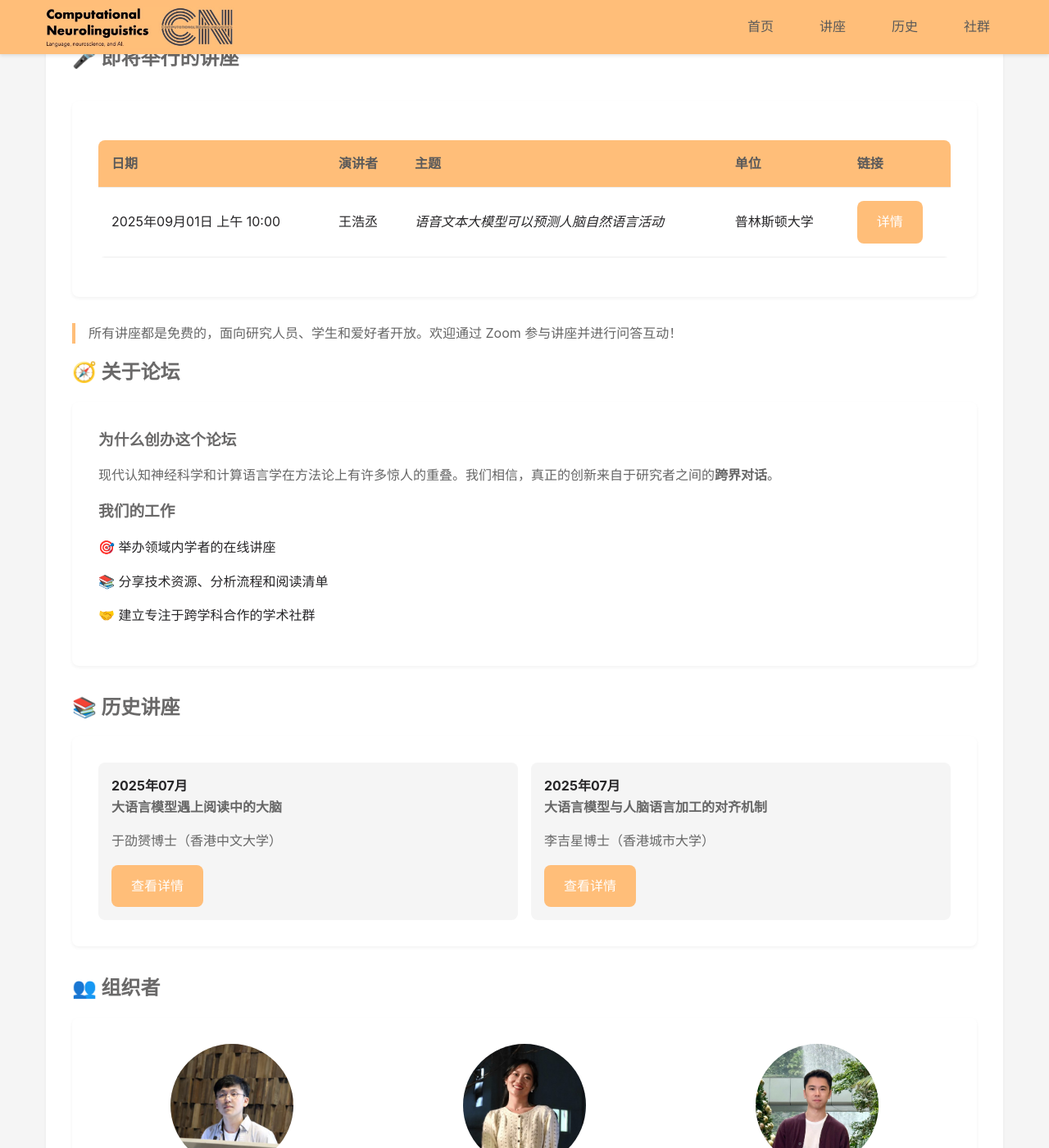
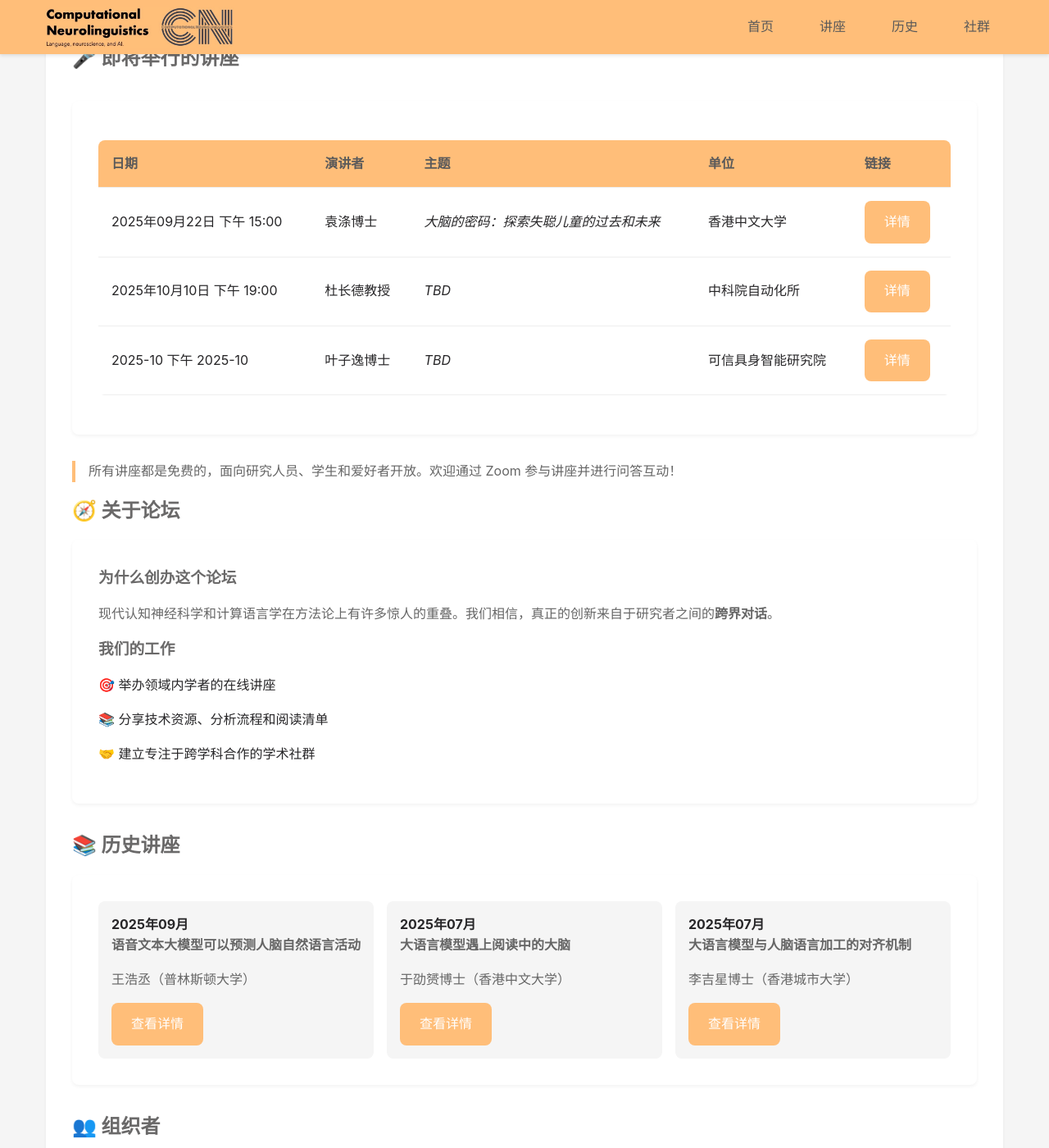
Before and after one commit to xufengduan/Computational-Neurolinguistics-Forum, a Jekyll site: the page built from README.md, in a window 1280 px wide and 1400 px high, scrolled down 260 px. Shown: the whole window at 82% size. Built offline with Jekyll 4.4.1, drawn with Linux system fonts in a browser that asks for light colours.

Commit message:
更新王浩丞讲座状态为“已结束”，添加视频链接和密码信息，同时新增袁涤博士和杜长德教授，叶子逸教授的讲座信息。

```diff
--- a/_data/events.yml
+++ b/_data/events.yml
@@ -49,7 +49,7 @@ events:
     institution: 普林斯顿大学
     permalink: 2025-09-Wang-Haocheng
     photo: haocheng.jpg
-    status: active
+    status: past
     zoom_link: https://cuhk.zoom.us/j/95891053788?pwd=lWyxDJW0hy9Bkjaubfo9pmUz9qUh7h.1
     zoom_id: 958 9105 3788
     zoom_password: 213165
@@ -62,3 +62,59 @@ events:
       2. 问答环节
     resources: |
       - [预读论文](https://doi.org/10.1038/s41562-025-02105-9)
+    video_link: https://cuhk.zoom.us/rec/share/vfaBzPo69e3rI8OR04gSoDJQdV_FmyiUDrW6HmVjpraSkGttBTX3eOA30lqlEv2P.eTu93Xy9vLqWPF9a
+    video_password: Lc@B5.x^
+
+  - date: 2025-09-22 15:00
+    speaker: 袁涤博士
+    title: 大脑的密码：探索失聪儿童的过去和未来
+    institution: 香港中文大学
+    permalink: 2025-09-Yuan-Di
+    photo: di.png
+    status: active
+    zoom_link: https://cuhk.zoom.us/j/95891053788?pwd=lWyxDJW0hy9Bkjaubfo9pmUz9qUh7h.1
+    zoom_id: 958 9105 3788
+    zoom_password: 213165
+    abstract: |
+      人脑与行为是相互协调且动态发展的。大脑的结构和功能受到个体行为的影响，反之又作为神经基础支持个体的行为发展。大脑与行为之间的这种关系表现在所有年龄层以及语言、情感和认知等各个领域。儿童的大脑具有高度的可塑性，他们的经历对大脑发育产生显著的影响，进而又支持他们的行为成长。这种可塑性对儿童发展是一把双刃剑——充足的环境支持可加速儿童的发展步伐，而缺乏支持则可能导致儿童的发展迟缓，甚至呈现出永久性的损害。 听障儿童因为缺乏声音刺激的输入，他们的口语发展也受到负面影响。尽管已采取助听器和人工耳蜗植入等干预措施，许多听障儿童仍然在语言发展上出现迟缓，且在预后效果上表现出巨大的个体差异。本系列研究从神经基础出发，深入探讨重度及极重度听障儿童的听觉与口语发展，旨在探索早期听力经验如何影响听障儿童的皮层结构，以及大脑如何支持后续的口语发展。两项横断面研究的结果显示，听觉输入的质与量在保护听障儿童初级听觉皮层方面扮演了关键的角色。此外，残存听力可调节助听器干预对听觉皮层的影响。基于以上结果，听力经验可以塑造大脑结构，脑部解剖结构或许可以作为各种因素调节的总和，从而成为预测人工耳蜗植入术后结果的客观特征。随后的纵向追踪研究证明，在预测儿童植入耳蜗后的口语发展方面，神经特征优于临床行为特征。支持口语发展的大脑区域在预测口语能力从短期到长期的变化中，显示出由低级到高级，由单一模态到多模态的动态神经基础。通过了解大脑的可塑性在连接听障儿童过往经验与未来发展中的角色，将可绘制个体的发展轨迹，并提供个性化的治疗方案，从而提高听障儿童的生活质量
+    bio: |
+      袁涤于2025自香港中文大学心理学系取得博士学位。她的研究聚焦于神经可塑性同个体经历之间的内在关联。她结合行为学与神经影像技术，从单脑与多脑这两个视角探究健康人群与患病群体（如听力障碍儿童）在语言交流与社交互动过程中的神经机制。其研究成果发表于Human Brain Mapping, Cerebral Cortex, Brain and Language, American Journal of Audiology等期刊。
+    outline: |
+      1. 讲座内容
+      2. 问答环节
+    resources: |
+      - [预读论文 1](https://doi.org/10.1044/2023_AJA-22-00172)
+      - [预读论文 2](https://doi.org/10.1093/cercor/bhae145)
+      - [预读论文 3](https://doi.org/10.1044/2024_AJA-24-00139)
+      - [预读论文 4](https://doi.org/10.31219/osf.io/fvsjz)
+
+  - date: 2025-10-10 19:00
+    speaker: 杜长德教授
+    title: TBD
+    institution: 中科院自动化所
+    permalink: 2025-10-Du-Changde
+    status: active
+    zoom_link: https://cuhk.zoom.us/j/95891053788?pwd=lWyxDJW0hy9Bkjaubfo9pmUz9qUh7h.1
+    zoom_id: 958 9105 3788
+    zoom_password: 213165
+    abstract: |
+      TBD
+    bio: |
+      TBD
+
+  - date: 2025-10
+    speaker: 叶子逸博士
+    title: TBD
+    institution: 可信具身智能研究院
+    permalink: 2025-10-Ye-Zianyi
+    status: active
+    zoom_link: https://cuhk.zoom.us/j/95891053788?pwd=lWyxDJW0hy9Bkjaubfo9pmUz9qUh7h.1
+    zoom_id: 958 9105 3788
+    zoom_password: 213165
+    abstract: |
+      TBD
+    bio: |
+      TBD
+    outline: |
+      1. 讲座内容
+      2. 问答环节
--- /dev/null
+++ b/events/2025-09-Yuan-Di/index.md
@@ -0,0 +1,72 @@
+---
+layout: event
+title: 大脑的密码：探索失聪儿童的过去和未来
+speaker: 袁涤博士
+institution: 香港中文大学
+date: 2025-09-22 15:00
+permalink: /events/2025-09-Yuan-Di/
+zoom_link: |
+  https://cuhk.zoom.us/j/95891053788?pwd=lWyxDJW0hy9Bkjaubfo9pmUz9qUh7h.1
+abstract: |
+  人脑与行为是相互协调且动态发展的。大脑的结构和功能受到个体行为的影响，反之又作为神经基础支持个体的行为发展。大脑与行为之间的这种关系表现在所有年龄层以及语言、情感和认知等各个领域。儿童的大脑具有高度的可塑性，他们的经历对大脑发育产生显著的影响，进而又支持他们的行为成长。这种可塑性对儿童发展是一把双刃剑——充足的环境支持可加速儿童的发展步伐，而缺乏支持则可能导致儿童的发展迟缓，甚至呈现出永久性的损害。 听障儿童因为缺乏声音刺激的输入，他们的口语发展也受到负面影响。尽管已采取助听器和人工耳蜗植入等干预措施，许多听障儿童仍然在语言发展上出现迟缓，且在预后效果上表现出巨大的个体差异。本系列研究从神经基础出发，深入探讨重度及极重度听障儿童的听觉与口语发展，旨在探索早期听力经验如何影响听障儿童的皮层结构，以及大脑如何支持后续的口语发展。两项横断面研究的结果显示，听觉输入的质与量在保护听障儿童初级听觉皮层方面扮演了关键的角色。此外，残存听力可调节助听器干预对听觉皮层的影响。基于以上结果，听力经验可以塑造大脑结构，脑部解剖结构或许可以作为各种因素调节的总和，从而成为预测人工耳蜗植入术后结果的客观特征。随后的纵向追踪研究证明，在预测儿童植入耳蜗后的口语发展方面，神经特征优于临床行为特征。支持口语发展的大脑区域在预测口语能力从短期到长期的变化中，显示出由低级到高级，由单一模态到多模态的动态神经基础。通过了解大脑的可塑性在连接听障儿童过往经验与未来发展中的角色，将可绘制个体的发展轨迹，并提供个性化的治疗方案，从而提高听障儿童的生活质量
+
+bio: |
+  袁涤于2025自香港中文大学心理学系取得博士学位。她的研究聚焦于神经可塑性同个体经历之间的内在关联。她结合行为学与神经影像技术，从单脑与多脑这两个视角探究健康人群与患病群体（如听力障碍儿童）在语言交流与社交互动过程中的神经机制。其研究成果发表于Human Brain Mapping, Cerebral Cortex, Brain and Language, American Journal of Audiology等期刊。
+
+outline: |
+  1. 讲座内容
+  2. 问答环节
+
+resources: |
+  - [预读论文 1](https://doi.org/10.1044/2023_AJA-22-00172)
+  - [预读论文 2](https://doi.org/10.1093/cercor/bhae145)
+  - [预读论文 3](https://doi.org/10.1044/2024_AJA-24-00139)
+  - [预读论文 4](https://doi.org/10.31219/osf.io/fvsjz)
+
+zoom_id: 958 9105 3788
+zoom_password: 213165
+status: active
+photo: di.png
+---
+
+## 讲座简介
+
+{% if page.abstract %}
+{{ page.abstract }}
+{% else %}
+本次讲座将探讨{{ page.title }}。具体内容即将更新。
+{% endif %}
+
+## 演讲者简介
+
+{% if page.bio %}
+{{ page.bio }}
+{% else %}
+{{ page.speaker }}是{{ page.institution }}的研究人员。
+{% endif %}
+
+## 参与方式
+
+- 时间：{{ page.date | date: "%Y年%m月%d日" }} {% assign hour = page.date | date: "%H" | plus: 0 %}{% if hour < 12 %}上午{% else %}下午{% endif %} {{ page.date | date: "%H:%M" }}（北京时间）
+- 平台：Zoom
+- 语言：中文
+
+## 讲座大纲
+
+{% if page.outline %}
+{{ page.outline }}
+{% else %}
+1. 引言
+2. 主要内容
+3. 讨论
+4. 问答环节
+{% endif %}
+
+## 相关资源
+
+{% if page.resources %}
+{{ page.resources }}
+{% else %}
+- 预读材料即将更新
+- 讲座回放将在讲座结束后提供
+{% endif %}
--- /dev/null
+++ b/events/2025-10-Du-Changde/index.md
@@ -0,0 +1,61 @@
+---
+layout: event
+title: TBD
+speaker: 杜长德教授
+institution: 中科院自动化所
+date: 2025-10-10 19:00
+permalink: /events/2025-10-Du-Changde/
+zoom_link: |
+  https://cuhk.zoom.us/j/95891053788?pwd=lWyxDJW0hy9Bkjaubfo9pmUz9qUh7h.1
+abstract: |
+  TBD
+
+bio: |
+  TBD
+
+zoom_id: 958 9105 3788
+zoom_password: 213165
+status: active
+---
+
+## 讲座简介
+
+{% if page.abstract %}
+{{ page.abstract }}
+{% else %}
+本次讲座将探讨{{ page.title }}。具体内容即将更新。
+{% endif %}
+
+## 演讲者简介
+
+{% if page.bio %}
+{{ page.bio }}
+{% else %}
+{{ page.speaker }}是{{ page.institution }}的研究人员。
+{% endif %}
+
+## 参与方式
+
+- 时间：{{ page.date | date: "%Y年%m月%d日" }} {% assign hour = page.date | date: "%H" | plus: 0 %}{% if hour < 12 %}上午{% else %}下午{% endif %} {{ page.date | date: "%H:%M" }}（北京时间）
+- 平台：Zoom
+- 语言：中文
+
+## 讲座大纲
+
+{% if page.outline %}
+{{ page.outline }}
+{% else %}
+1. 引言
+2. 主要内容
+3. 讨论
+4. 问答环节
+{% endif %}
+
+## 相关资源
+
+{% if page.resources %}
+{{ page.resources }}
+{% else %}
+- 预读材料即将更新
+- 讲座回放将在讲座结束后提供
+{% endif %}
--- /dev/null
+++ b/events/2025-10-Ye-Zianyi/index.md
@@ -0,0 +1,64 @@
+---
+layout: event
+title: TBD
+speaker: 叶子逸博士
+institution: 可信具身智能研究院
+date: 2025-10
+permalink: /events/2025-10-Ye-Zianyi/
+zoom_link: |
+  https://cuhk.zoom.us/j/95891053788?pwd=lWyxDJW0hy9Bkjaubfo9pmUz9qUh7h.1
+abstract: |
+  TBD
+
+bio: |
+  TBD
+
+outline: |
+  1. 讲座内容
+  2. 问答环节
+zoom_id: 958 9105 3788
+zoom_password: 213165
+status: active
+---
+
+## 讲座简介
+
+{% if page.abstract %}
+{{ page.abstract }}
+{% else %}
+本次讲座将探讨{{ page.title }}。具体内容即将更新。
+{% endif %}
+
+## 演讲者简介
+
+{% if page.bio %}
+{{ page.bio }}
+{% else %}
+{{ page.speaker }}是{{ page.institution }}的研究人员。
+{% endif %}
+
+## 参与方式
+
+- 时间：{{ page.date | date: "%Y年%m月%d日" }} {% assign hour = page.date | date: "%H" | plus: 0 %}{% if hour < 12 %}上午{% else %}下午{% endif %} {{ page.date | date: "%H:%M" }}（北京时间）
+- 平台：Zoom
+- 语言：中文
+
+## 讲座大纲
+
+{% if page.outline %}
+{{ page.outline }}
+{% else %}
+1. 引言
+2. 主要内容
+3. 讨论
+4. 问答环节
+{% endif %}
+
+## 相关资源
+
+{% if page.resources %}
+{{ page.resources }}
+{% else %}
+- 预读材料即将更新
+- 讲座回放将在讲座结束后提供
+{% endif %}
```
Also changed, not shown: events/2025-09-Wang-Haocheng/index.md (+4 -1 lines), assets/images/speakers/di.png (added).
